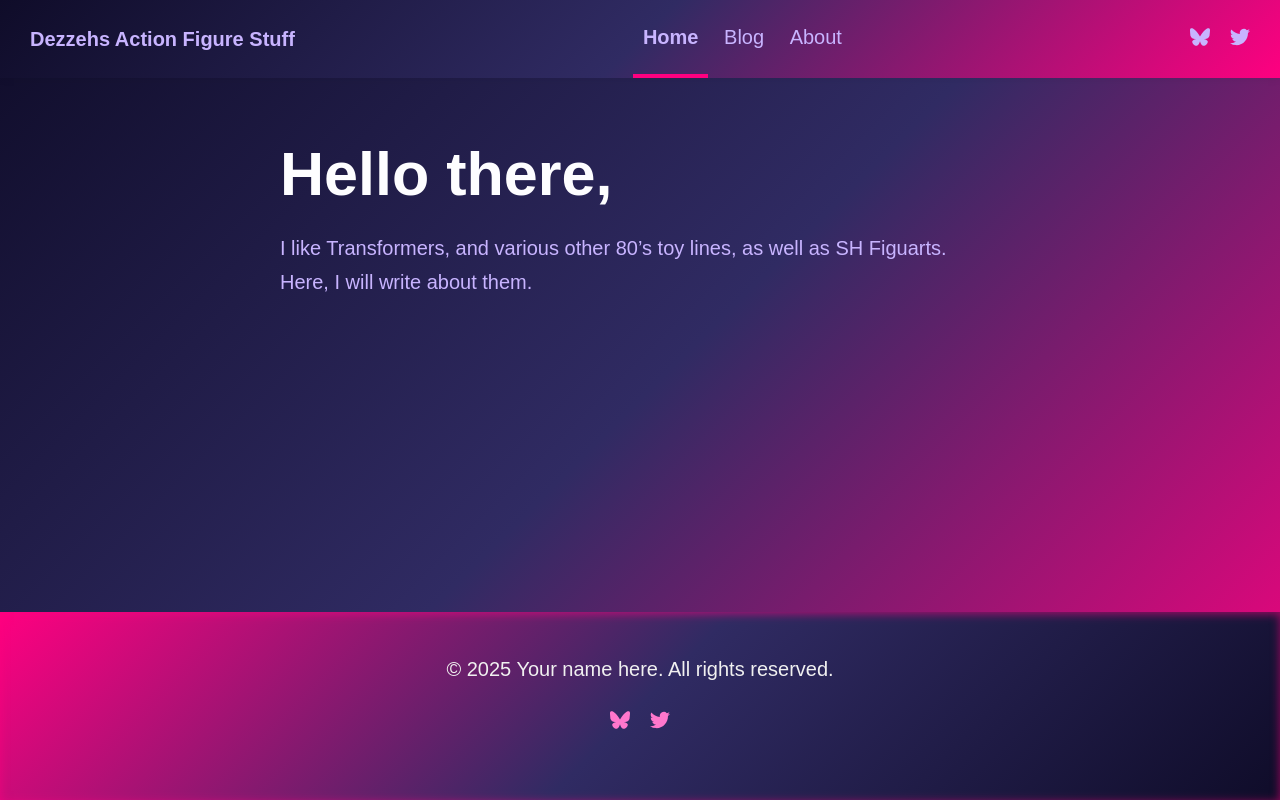
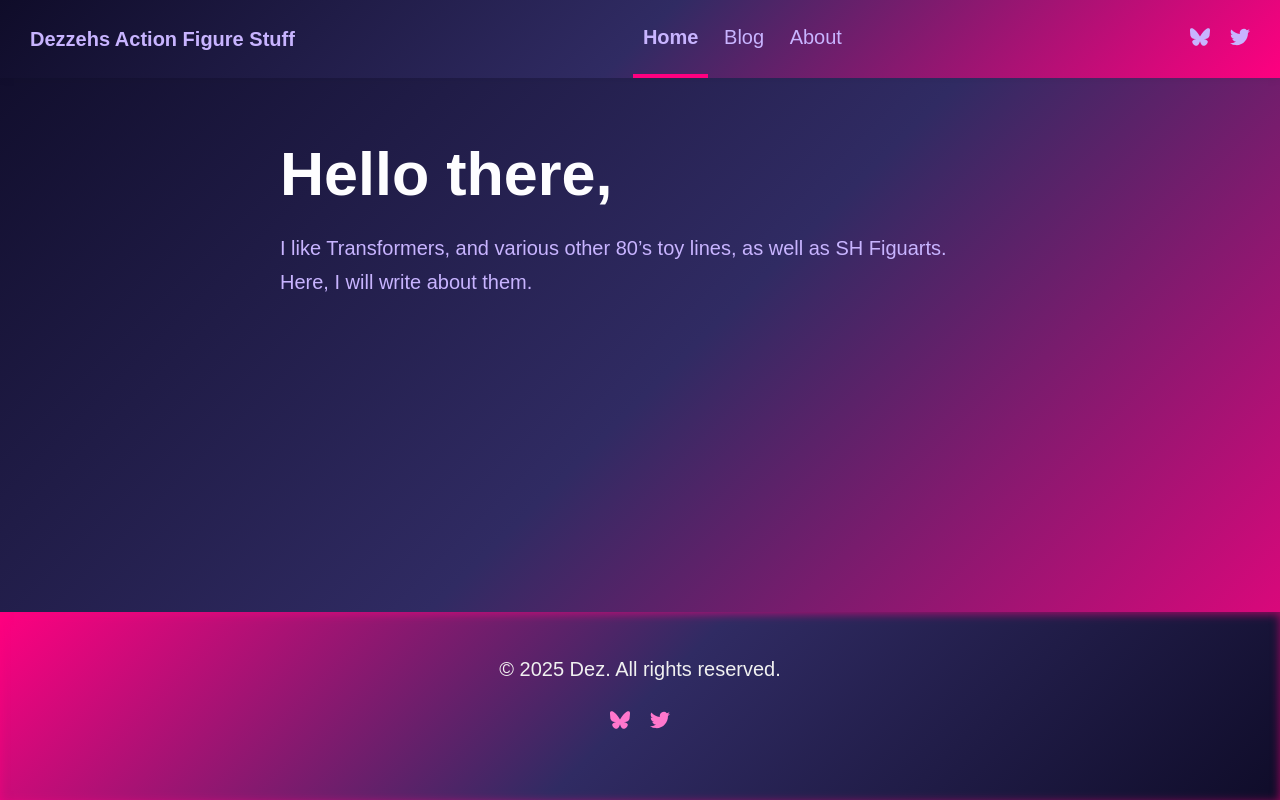
Before and after one commit to dezzeh01/Figures---Astro, an Astro site: page / in a window 1280 px wide. Built offline with nearby package versions, Linux system fonts and the light colour scheme; Astro itself is replaced by a stand-in of ours; a web font is replaced by a local one.

Commit message:
amended footer

```diff
--- a/src/components/Footer.astro
+++ b/src/components/Footer.astro
@@ -4,7 +4,7 @@ const today = new Date();
 ---
 
 <footer>
-	&copy; {today.getFullYear()} Your name here. All rights reserved.
+	&copy; {today.getFullYear()} Dez. All rights reserved.
 	<div class="social-links">
 <a href="https://bsky.app/profile/dezzeh.bsky.social" target="_blank" rel="noopener noreferrer">
 			<span class="sr-only">Follow me on Bluesky</span>
```
